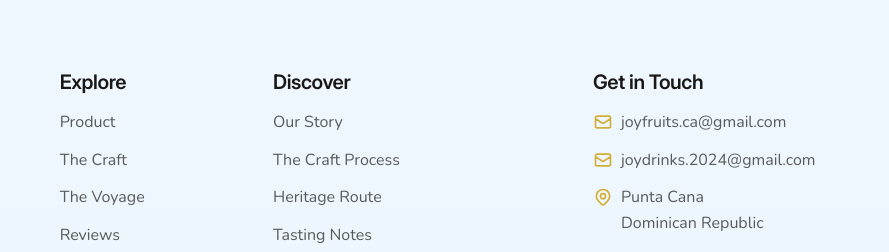
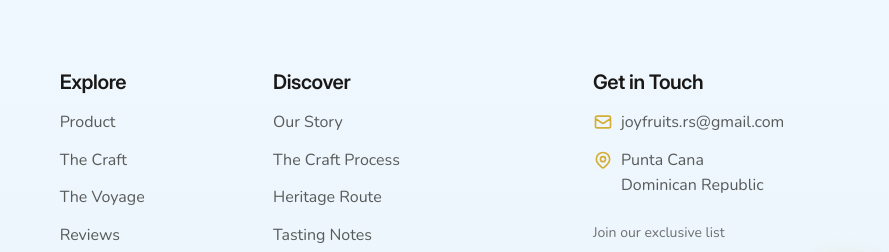
Before and after one commit to BlackBoxTesting88/mango_brand, a website: page en/index.html in a window 1280 px wide. Shown: the part 8408-8660 px from the top of the page, 391-1280 px from the left. Drawn offline with Linux system fonts and the light colour scheme.

Commit message:
contact emails updated

```diff
--- a/en/index.html
+++ b/en/index.html
@@ -1514,14 +1514,7 @@
             <svg class="w-5 h-5 text-gold flex-shrink-0 mt-0.5" fill="none" stroke="currentColor" viewBox="0 0 24 24">
               <path stroke-linecap="round" stroke-linejoin="round" stroke-width="2" d="M3 8l7.89 5.26a2 2 0 002.22 0L21 8M5 19h14a2 2 0 002-2V7a2 2 0 00-2-2H5a2 2 0 00-2 2v10a2 2 0 002 2z"></path>
             </svg>
-            <a href="mailto:hello@joyfruits.com" class="hover:text-gold transition-colors">joyfruits.ca@gmail.com</a>
-          </div>
-          <div class="flex items-start gap-2">
-            <svg class="w-5 h-5 text-gold flex-shrink-0 mt-0.5" fill="none" stroke="currentColor" viewBox="0 0 24 24">
-              <path stroke-linecap="round" stroke-linejoin="round" stroke-width="2" d="M3 8l7.89 5.26a2 2 0 002.22 0L21 8M5 19h14a2 2 0 002-2V7a2 2 0 00-2-2H5a2 2 0 00-2 2v10a2 2 0 002 2z"></path>
-            </svg>
-            <a href="mailto:hello@joyfruits.com" class="hover:text-gold transition-colors">joydrinks.2024@gmail.com</a>
-
+            <a href="mailto:joyfruits.rs@gmail.com" class="hover:text-gold transition-colors">joyfruits.rs@gmail.com</a>
           </div>
           <div class="flex items-start gap-2">
             <svg class="w-5 h-5 text-gold flex-shrink-0 mt-0.5" fill="none" stroke="currentColor" viewBox="0 0 24 24">
```
Also changed, not shown: es/index.html (+1 -8 lines), index.html (+3 -9 lines), sr/index.html (+1 -8 lines).
